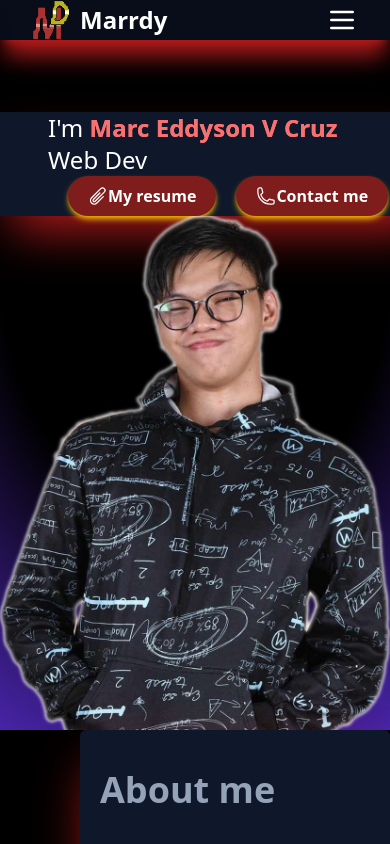
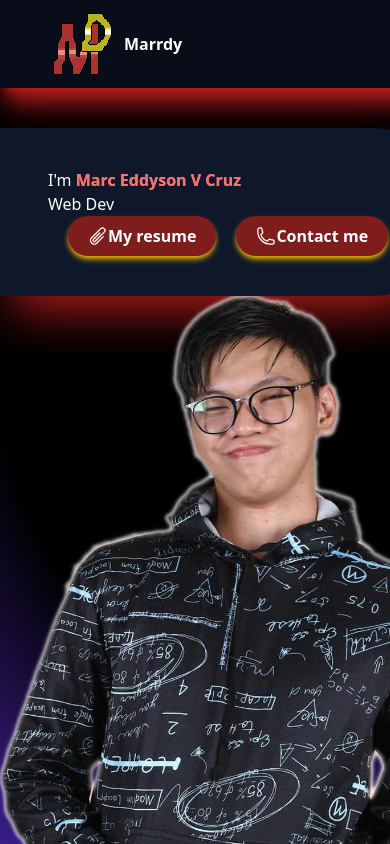
Before and after one commit to marrdy/MyReactVitePortfolio, a React (Vite) app: page / in a window 390 px wide. Shown: the top 844 px of the page. Built offline with nearby package versions, Linux system fonts and the light colour scheme.

Commit message:
responsiveness fixed

```diff
--- a/src/Components/AboutMe.jsx
+++ b/src/Components/AboutMe.jsx
@@ -7,7 +7,7 @@ function AboutMe() {
   return (
     <div className=' text-white text-left' id="About-me">
         <div className='md:flex '   initial={{x:"100vw"}}>
-          <div className='bg-black w-screen'>
+          <div className='bg-black max-w-full'>
           <Home/>
           </div>
 
--- a/src/Components/Home.jsx
+++ b/src/Components/Home.jsx
@@ -19,7 +19,7 @@ function Home() {
     };
 
     return (
-        <motion.div className='flex mt-28 bg-black gap-x-10'>
+        <motion.div className='flex md:mt-48 mt-10  gap-x-10 max-w-max'>
 
             <div className={isOpen ? 'fixed inset-0 w-full h-full z-50' : 'hidden'}>
                 {isOpen && (
@@ -28,10 +28,10 @@ function Home() {
             </div>
             <div className='md:w-min w-full'>
             <motion.div animate={{ x: 0 }} transition={{ duration: 2 }} initial={{ x: "-100vw" }}
-                className="shadow-red-700 shadow-2xl  text-white px-12 text-center md:mb-10 md:space-y-5 rounded-r-full md:py-10 md:pr-36 w-max bg-slate-900 md:bg-slate-900" // Changed from bg-transparent to bg-slate-900
+                className="shadow-red-700 shadow-2xl  text-white px-12 text-center md:mb-10 md:space-y-5 rounded-r-full py-10 md:pr-36 w-max bg-slate-900 md:bg-slate-900" // Changed from bg-transparent to bg-slate-900
                 id="Home"
             >
-                <h1 className="text-white text-2xl text-left md:text-4xl rounded-l-full md:bg-transparent">
+                <h1 className="text-whit  text-left rounded-l-full md:bg-transparent">
                     I'm{" "}
                     <motion.span className="text-transparent font-bold bg-clip-text bg-red-400" initial="hidden" animate="visible" transition={{ staggerChildren: 0.4, delayChildren: 3 }} aria-hidden>
                         {"Marc ".split("").map((char, index) => (
@@ -111,25 +111,25 @@ function Home() {
                 </div>
             </motion.div>
 
-            <div className='bg-transparent visible md:hidden '>
+            <div className='bg-transparent visible md:hidden w-full'>
 
               <motion.img src ={mypic} initial={{x:"-100vw",opacity:0}} animate={{x:0,opacity:1}} transition={{duration:1, delay:1}} className=' inset-0 -z-10 h-full w-full bg-transparent [background:radial-gradient(125%_125%_at_50%_10%,transparent_40%,#63e_100%)]'/>
           </div>
-            <motion.div className='bg-slate-900 shadow-2xl shadow-red-700 rounded-md py-10 px-5 z-10 overflow-hidden ml-20'   initial={{ opacity: 0,x: "50vw", }} whileInView={{ opacity: 1,x: 0 }} transition={{duration:1}}>
-              <h1 className='text-4xl text-slate-400 font-bold mb-8'>
+            <motion.div className='bg-slate-900 shadow-2xl shadow-red-700 rounded-md py-10 px-5 z-10 overflow-hidden md:ml-20'   initial={{ opacity: 0,x: "50vw", }} whileInView={{ opacity: 1,x: 0 }} transition={{duration:1}}>
+              <h1 className=' text-slate-400 font-bold mb-8'>
                 About me
               </h1>
               <motion.div className=' text-white'  initial={{ x: 100,opacity:0 }} whileInView={{ opacity: 1,x: 0 }} transition={{duration:1, delay:1}}>
-                    <p className='justify-center leading-relaxed text-1xl  text-1xl text-ellipsis md:text-3xl'>
+                    <p className='justify-center leading-relaxed text-ellipsis'>
                     My name is Marc Eddyson,
                     </p>
-                    <p className='justify-center leading-relaxed text-1xl  text-1xl text-ellipsis md:text-1xl  mb-10'>
+                    <p className='justify-center leading-relaxed text-ellipsis md:  mb-10'>
                     I recently graduated from EARIST GMA with a Bachelor's degree in Computer Science. During my time as a student, I gained valuable experience in programming by assisting my classmates and peers with their projects which also helped me cover my daily expenses.
                     </p>
-                    <p  className='leading-relaxed m-1 text-1xl  text-1xl text-ellipsis md:text-1xl  mb-10'>
+                    <p  className='leading-relaxed m-1 text-ellipsis md:  mb-10'>
                     While I may not yet have formal work experience, I am confident that the skills I have developed can be effectively applied in a professional environment.
                     </p>
-                    <p className='leading-relaxed m-1 text-1xl  text-1xl text-ellipsis md:text-1xl mb-10'>
+                    <p className='leading-relaxed m-1 text-ellipsis md: mb-10'>
                     I am committed to delivering results that not only meet but exceed expectations.
                     </p>
               </motion.div>
@@ -139,12 +139,12 @@ function Home() {
             <div className='relative hidden md:block ml-auto'>
   <motion.img
     src={mypic}
-    initial={{x:"-100vw", opacity:1}}
+    initial={{x:"100vw", opacity:1}}
     animate={{x:0, opacity:1}}
     transition={{duration:1, delay:1}}
     className='w-full'
   />
-  <div className="absolute inset-0 bg-gradient-to-b from-transparent via-transparent to-black bottom-0 h-1/10"></div>
+
 </div>
         </motion.div>
     );
--- a/src/Components/NavBar.jsx
+++ b/src/Components/NavBar.jsx
@@ -38,58 +38,81 @@ const NavBar = () => {
 
   return (
     <motion.nav className="
-    text-2xl
-    shadow-xl
-    backdrop-blur-md
-    bg-slate-900
-    bg-opacity-60
-    text-white px-8
-    flex-grow
-    md:px-16
-    lg:px-24
-    fixed
-    w-full
-    top-0
-    left-0
-    z-10
-    shadow-red-700"
+  shadow-xl
+
+  w-full
+  backdrop-blur-md
+  bg-slate-900
+  bg-opacity-60
+  text-white
+  // Base (smallest screen by default - typically phones)
+  flex
+  shadow-red-700
+  p-3 // Adjust padding for smaller screens
+  text-base // Smaller text size for phones
+  // Small screens (sm breakpoint, usually 640px and up)
+  sm:p-4
+  sm:text-lg
+  // Medium screens (md breakpoint, typically 768px and up)
+  md:fixed
+  md:top-0
+  md:left-0
+  md:z-10
+  md:p-5
+  md:text-xl
+
+  // Extra-large screens (xl breakpoint, typically 1280px and up)
+  xl:fixed
+  xl:top-0
+  xl:left-0
+  xl:z-10
+  xl:p-5
+  xl:text-3xl
+"
 
     initial={{ y: 0 }}
     animate={{ y: showNavbar ? 0 : '-200%' }}
     transition={{ type: '', velocity: 2 }}
     >
-      <div className='container flex justify-between items-center'>
+      <div className=' flex-1 flex items-center  pl-10'>
         {/* Logo */}
-        <div className='text-2xl font-bold flex items-center'>
-          <img src={icon} alt="Icon" className='w-10 h-10' />
+        <div className='font-bold flex items-center'>
+          <img src={icon} alt="Icon" className='
+
+          xl:w-50
+          xl:h-50
+
+          '
+          />
           <h1 className='ml-2'>Marrdy</h1>
         </div>
 
+
+
+
+
+
+
+
+      </div>
+      <button
+          className='md:hidden text-white focus:outline-none justify-self-end'
+          onClick={toggleMenu}
+        >
+          <svg className="w-8 h-8" fill="none" stroke="currentColor" viewBox="0 0 24 24" xmlns="http://www.w3.org/2000/svg">
+            <path strokeLinecap="round" strokeLinejoin="round" strokeWidth="2" d="M4 6h16M4 12h16M4 18h16"></path>
+          </svg>
+        </button>
         {/* Links (Hidden on small screens) */}
-        <div className='hidden md:flex space-x-6 '>
+        <div className='hidden md:flex  flex-1 space-x-6  justify-self-end'>
           <a href="#About-me" className={NavButtonFont}>About me</a>
           <a href="#Education" className={NavButtonFont}>Education</a>
           <a href="#Experience" className={NavButtonFont}>Experience</a>
           <a href="#Q&A" className={NavButtonFont}>Q&A</a>
           <a href="#Gallery" className={NavButtonFont}>Gallery</a>
         </div>
-
-
-
-
-
-        <button
-          className='md:hidden text-white focus:outline-none'
-          onClick={toggleMenu}
-        >
-          <svg className="w-8 h-8" fill="none" stroke="currentColor" viewBox="0 0 24 24" xmlns="http://www.w3.org/2000/svg">
-            <path strokeLinecap="round" strokeLinejoin="round" strokeWidth="2" d="M4 6h16M4 12h16M4 18h16"></path>
-          </svg>
-        </button>
-      </div>
-
       {/* navbar for mobile res*/}
-      <div className={`fixed top-0 left-0 w-64 h-full bg-red-800 shadow-lg transform transition-transform duration-300 ${isOpen ? 'translate-x-0' : '-translate-x-full'} z-20`}>
+      <div className={`fixed md:hidden top-0 left-0 w-64 h-full bg-red-800 shadow-lg transform transition-transform duration-300 ${isOpen ? 'translate-x-0' : '-translate-x-full'} z-20`}>
         <div className='flex justify-end p-4 bg-red-900'>
           <button
             className='text-white focus:outline-none'
```
